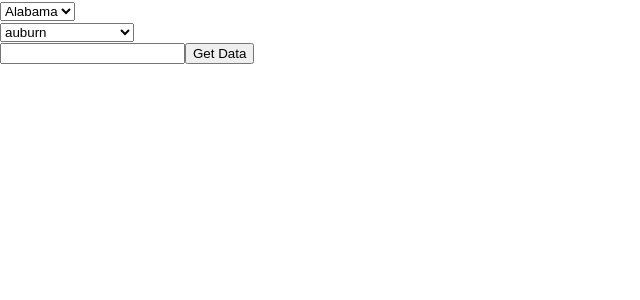
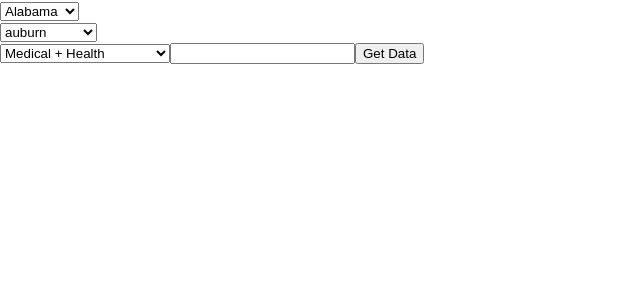
Before and after one commit to amirmursal/react-craigslist-node, a React (Create React App) app in the folder react-ui/: page / in a window 1280 px wide. Shown: the top 300 px of the page, without its empty margins (0-640 px from the left). Built offline with nearby package versions, Linux system fonts and the light colour scheme.

Commit message:
added state and category

```diff
--- a/react-ui/src/App.js
+++ b/react-ui/src/App.js
@@ -1,4 +1,4 @@
-import React from 'react';
+import React from "react";
 import axios from "axios";
 
 export default class App extends React.Component {
@@ -7,19 +7,110 @@ export default class App extends React.Component {
     this.state = {
       state: "Alabama",
       city: "auburn",
+      category: "hea",
       states: [
         {
           name: "Alabama",
-          cities: ["auburn", "birmingham", "dothan", "shoals", "gadsden-anniston", "huntsville / decatur", "mobile", "montgomery", "tuscaloosa"],
+          cities: [
+            "auburn",
+            "birmingham",
+            "dothan",
+            "shoals",
+            "gadsden",
+            "huntsville",
+            "mobile",
+            "montgomery",
+            "tuscaloosa",
+          ],
         },
         {
           name: "Alaska",
-          cities: ["anchorage / mat-su", "fairbanks", "kenai peninsula", "southeast alaska"],
+          cities: ["anchorage", "fairbanks", "kenai", "juneau"],
+        },
+        {
+          name: "Arizona",
+          cities: [
+            "flagstaff",
+            "mohave",
+            "phoenix",
+            "prescott",
+            "showlow",
+            "tucson",
+            "yuma",
+          ],
+        },
+        {
+          name: "California",
+          cities: [
+            "bakersfield",
+            "chico",
+            "fresno",
+            "goldcountry",
+            "hanford",
+            "humboldt",
+            "imperial",
+            "inlandempire",
+            "losangeles",
+            "mendocino",
+            "merced",
+            "modesto",
+            "monterey",
+            "orangecounty",
+            "palmsprings",
+            "redding",
+            "sacramento",
+            "sandiego",
+            "sfbay",
+            "slo",
+            "santabarbara",
+            "santamaria",
+            "siskiyou",
+            "stockton",
+            "susanville",
+            "ventura",
+            "visalia",
+            "yubasutter",
+          ],
+        },
+      ],
+      categories: [
+        {
+          name: "Medical + Health",
+          category: "hea",
+        },
+        {
+          name: "Business + Management",
+          category: "bus",
+        },
+        {
+          name: "Customer Service",
+          category: "csr",
+        },
+        {
+          name: "Legal + Paralegal",
+          category: "lgl",
+        },
+        {
+          name: "Salon + Spa + Fitness",
+          category: "spa",
+        },
+        {
+          name: "Technical Support",
+          category: "tch",
+        },
+        {
+          name: "Web + Info Design",
+          category: "web",
+        },
+
+        {
+          name: "Writing + Editing",
+          category: "wri",
         },
       ],
       data: [],
-      search: ""
-    }
+      search: "",
+    };
   }
 
   // common input change handler for imput and select
@@ -30,16 +121,19 @@ export default class App extends React.Component {
   };
 
   getCraigslistData = () => {
-    const { city, search } = this.state
-    axios.get("/getData/", {
+    const { city, search, category } = this.state;
+    axios
+      .get("/getData/", {
         params: {
           city: city,
-        search: search
-      }
-    }).then(response => {
-      this.setState({ data: response.data })
+          search: search,
+          category: category,
+        },
+      })
+      .then((response) => {
+        this.setState({ data: response.data });
       });
-  }
+  };
 
   tableToExcel = (table, name = "data") => {
     var tab_text = "<table border='2px'><tr bgcolor='#87AFC6'>";
@@ -94,13 +188,13 @@ export default class App extends React.Component {
         document.body.removeChild(a);
       } catch (e) { }
     this.setState({
-      data: []
+      data: [],
     });
     return false;
   };
 
   render() {
-    const { state, city, states, data } = this.state;
+    const { state, city, states, data, categories, category } = this.state;
     const getMajorMethod = () => {
       const view = states.filter(({ name }) => name === state)[0];
       return (
@@ -108,9 +202,12 @@ export default class App extends React.Component {
           <select
             value={city}
             name="city"
-            onChange={(event) => this.handleChange(event)}          >
+            onChange={(event) => this.handleChange(event)}
+          >
             {view.cities.map((city, index) => (
-              <option value={city} key={index} >{city}</option>
+              <option value={city} key={index}>
+                {city}
+              </option>
             ))}
           </select>
         </div>
@@ -124,19 +221,39 @@ export default class App extends React.Component {
           onChange={(event) => this.handleChange(event)}
         >
           {states.map(({ name }, index) => (
-            <option value={name} key={index}>{name}</option>
+            <option value={name} key={index}>
+              {name}
+            </option>
           ))}
         </select>
 
         <div>{getMajorMethod()}</div>
-        <input name="search" type="text" onChange={(event) => this.handleChange(event)} />
+
+        <select
+          value={category}
+          name="category"
+          onChange={(event) => this.handleChange(event)}
+        >
+          {categories.map(({ name, category }, index) => (
+            <option value={category} key={index}>
+              {name}
+            </option>
+          ))}
+        </select>
+
+        <input
+          name="search"
+          type="text"
+          onChange={(event) => this.handleChange(event)}
+        />
         <button onClick={() => this.getCraigslistData()}>Get Data</button>
         {data.length > 0 && (
           <button onClick={() => this.tableToExcel("table-to-xls")}>
             Export to Excel
           </button>
         )}
-        {data.length > 0 && <table id="table-to-xls">
+        {data.length > 0 && (
+          <table id="table-to-xls">
             <thead>
               <tr>
                 <th>Data URL</th>
@@ -149,9 +266,9 @@ export default class App extends React.Component {
                 </tr>
               ))}
             </tbody>
-        </table>}
-
-      </div >
+          </table>
+        )}
+      </div>
     );
   }
 }
```
Also changed, not shown: 1 other file (tests, documents, lock files or other folders). Lines whose indentation alone changed are shown as unchanged.
